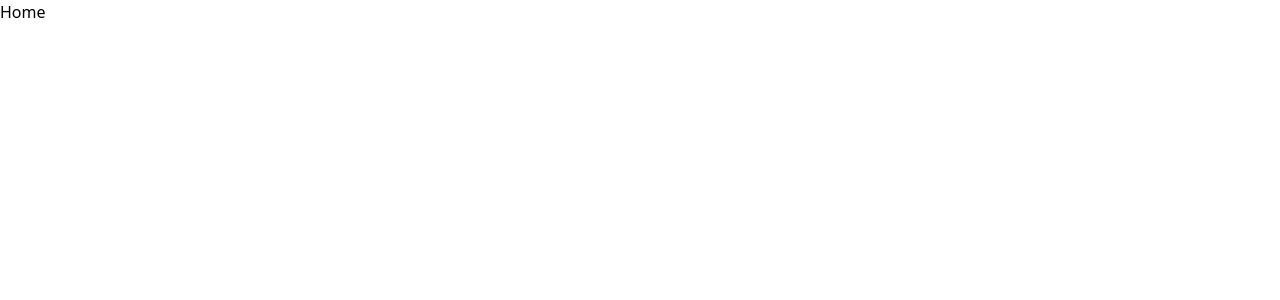
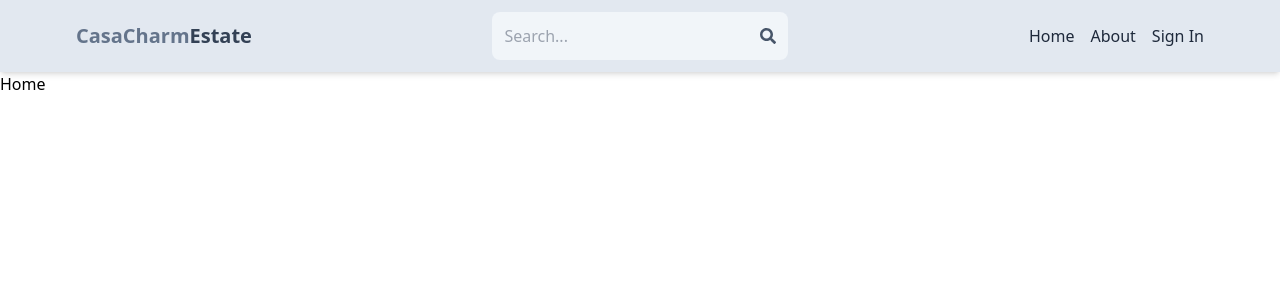
Before and after one commit to XhaninaIna/mern-estate, a React (Vite) app in the folder client/: page / in a window 1280 px wide. Shown: the top 300 px of the page. Built offline with nearby package versions, Linux system fonts and the light colour scheme.

Commit message:
create header component

```diff
--- a/client/package.json
+++ b/client/package.json
@@ -12,6 +12,7 @@
   "dependencies": {
     "react": "^18.3.1",
     "react-dom": "^18.3.1",
+    "react-icons": "^5.2.1",
     "react-router-dom": "^6.26.0"
   },
   "devDependencies": {
--- a/client/src/App.jsx
+++ b/client/src/App.jsx
@@ -4,9 +4,11 @@
 import SignUp from "./pages/SignUp";
 import About from "./pages/About";
 import Profile from "./pages/Profile";
+import Header from "./components/Header";
 export default function App() {
   return (
     <BrowserRouter>
+      <Header />
       <Routes>
         <Route path="/" element={<Home />} />
         <Route path="/sign-in" element={<SignIn />} />
--- /dev/null
+++ b/client/src/components/Header.jsx
@@ -0,0 +1,42 @@
+import { FaSearch } from "react-icons/fa";
+import { Link } from "react-router-dom";
+export default function Header() {
+  return (
+    <header className="bg-slate-200 shadow-md">
+      <div className="flex justify-between items-center max-w-6xl mx-auto p-3">
+        <Link to="/">
+          <h1 className="font-bold text-sm sm:text-xl flex flex-wrap ">
+            <span className="text-slate-500">CasaCharm</span>
+            <span className="text-slate-700">Estate</span>
+          </h1>
+        </Link>
+        <form className="bg-slate-100 p-3 rounded-lg flex  items-center">
+          <input
+            type="text"
+            placeholder="Search..."
+            className="bg-transparent focus:outline-none w-24 sm:w-64 "
+          />
+          <FaSearch className="text-slate-600 " />
+        </form>
+        <ul className="flex gap-4">
+          {/*ne small size eshte  hidden ndersa ne bigger size eshte inline*/}
+          <Link to="/">
+            <li className="hidden sm:inline text-slate-800 hover:underline">
+              Home
+            </li>
+          </Link>
+          <Link to="/about">
+            <li className="hidden sm:inline text-slate-800 hover:underline">
+              About
+            </li>
+          </Link>
+          <Link to="/sign-in">
+            <li className=" sm:inline text-slate-800 hover:underline">
+              Sign In
+            </li>
+          </Link>
+        </ul>
+      </div>
+    </header>
+  );
+}
```
Also changed, not shown: 1 other file (tests, documents, lock files or other folders).
